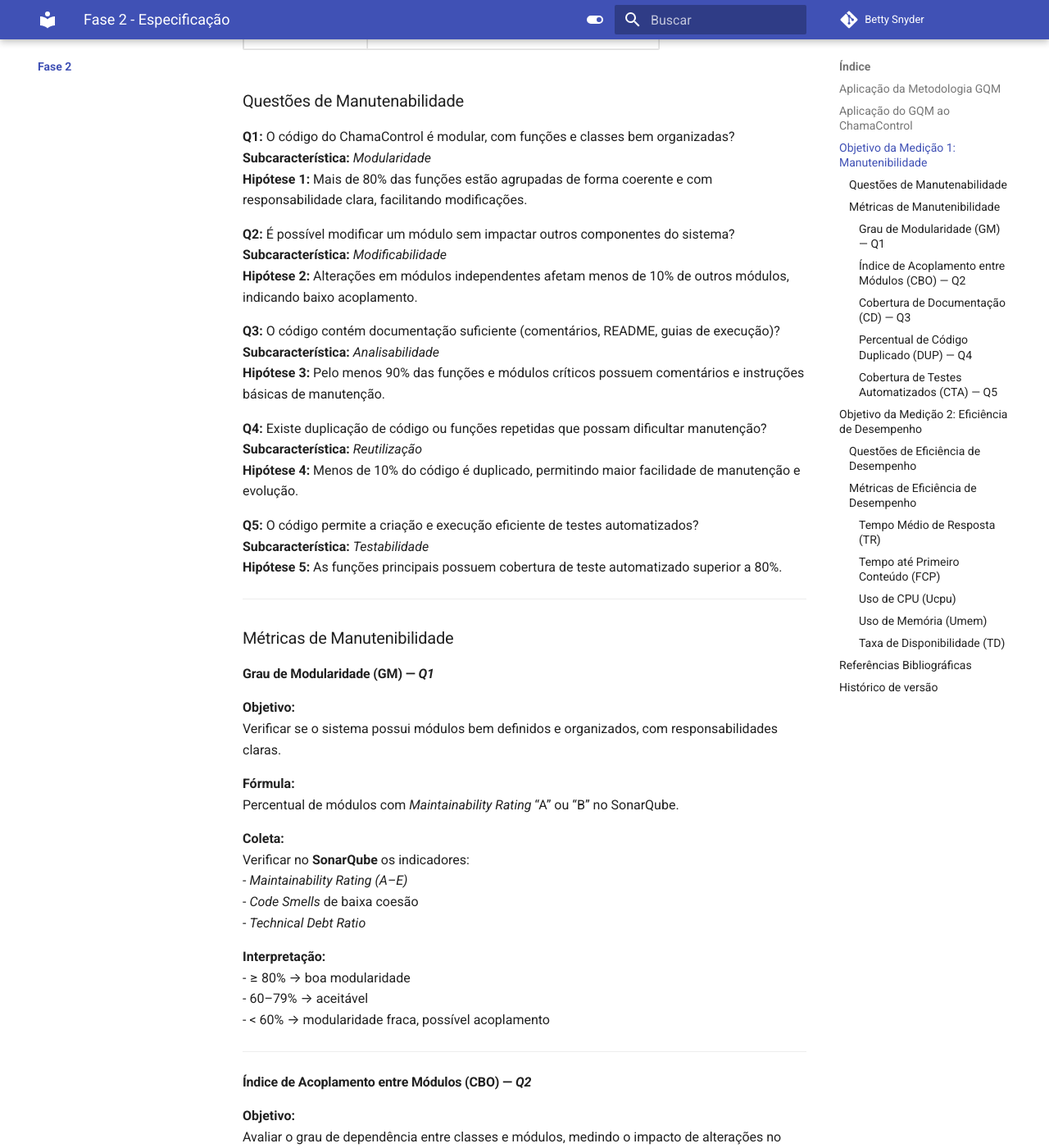
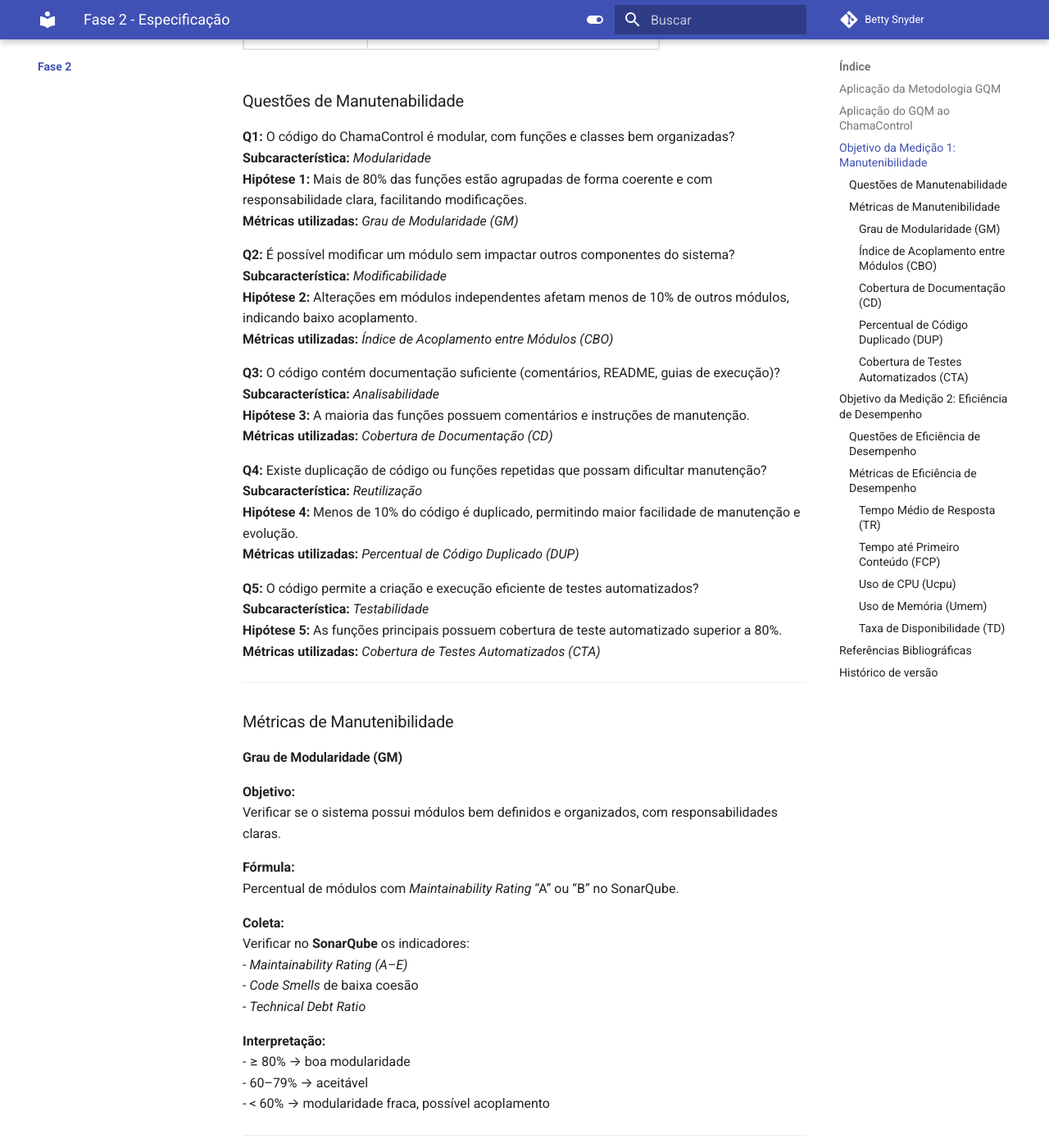
Before and after one commit to FCTE-Qualidade-de-Software-1/2025-2_T01_BETTY-SNYDER, an MkDocs documentation site: the page built from docs/Fase 2/index.md, in a window 1280 px wide and 1400 px high, scrolled down 1082 px. Shown: the whole window at 82% size. Built offline with MkDocs 1.6.1 and Material for MkDocs 9.7.7, drawn with Linux system fonts in a browser that asks for light colours; comment, search, counter and statistics services are not loaded; some of the changed text lies outside the part shown.

Commit message:
correcoes de padronizacao

```diff
--- a/docs/Fase 2/index.md
+++ b/docs/Fase 2/index.md
@@ -47,28 +47,33 @@
 **Q1:** O código do ChamaControl é modular, com funções e classes bem organizadas?
 **Subcaracterística:** *Modularidade*
 **Hipótese 1:** Mais de 80% das funções estão agrupadas de forma coerente e com responsabilidade clara, facilitando modificações.
+**Métricas utilizadas:** *Grau de Modularidade (GM)*
 
 **Q2:** É possível modificar um módulo sem impactar outros componentes do sistema?
 **Subcaracterística:** *Modificabilidade*
 **Hipótese 2:** Alterações em módulos independentes afetam menos de 10% de outros módulos, indicando baixo acoplamento.
+**Métricas utilizadas:** *Índice de Acoplamento entre Módulos (CBO)*
 
 **Q3:** O código contém documentação suficiente (comentários, README, guias de execução)?
 **Subcaracterística:** *Analisabilidade*
-**Hipótese 3:** Pelo menos 90% das funções e módulos críticos possuem comentários e instruções básicas de manutenção.
+**Hipótese 3:** A maioria das funções possuem comentários e instruções de manutenção.
+**Métricas utilizadas:** *Cobertura de Documentação (CD)*
 
 **Q4:** Existe duplicação de código ou funções repetidas que possam dificultar manutenção?
 **Subcaracterística:** *Reutilização*
 **Hipótese 4:** Menos de 10% do código é duplicado, permitindo maior facilidade de manutenção e evolução.
+**Métricas utilizadas:** *Percentual de Código Duplicado (DUP)*
 
 **Q5:** O código permite a criação e execução eficiente de testes automatizados?
 **Subcaracterística:** *Testabilidade*
 **Hipótese 5:** As funções principais possuem cobertura de teste automatizado superior a 80%.
+**Métricas utilizadas:** *Cobertura de Testes Automatizados (CTA)*
 
 ---
 
 ### Métricas de Manutenibilidade
 
-#### Grau de Modularidade (GM) — *Q1*
+#### Grau de Modularidade (GM)
 
 **Objetivo:**
 Verificar se o sistema possui módulos bem definidos e organizados, com responsabilidades claras.
@@ -89,7 +94,7 @@
 
 ---
 
-#### Índice de Acoplamento entre Módulos (CBO) — *Q2*
+#### Índice de Acoplamento entre Módulos (CBO)
 
 **Objetivo:**
 Avaliar o grau de dependência entre classes e módulos, medindo o impacto de alterações no sistema.
@@ -110,7 +115,7 @@
 
 ---
 
-#### Cobertura de Documentação (CD) — *Q3*
+#### Cobertura de Documentação (CD)
 
 **Objetivo:**
 Verificar se o código está bem documentado, com proporção adequada de comentários, README e guias de manutenção.
@@ -133,7 +138,7 @@
 
 ---
 
-#### Percentual de Código Duplicado (DUP) — *Q4*
+#### Percentual de Código Duplicado (DUP)
 
 **Objetivo:**
 Avaliar a taxa de duplicação de código, que reduz a reutilização e aumenta o esforço de manutenção.
@@ -151,7 +156,7 @@
 
 ---
 
-#### Cobertura de Testes Automatizados (CTA) — *Q5*
+#### Cobertura de Testes Automatizados (CTA)
 
 **Objetivo:**
 Avaliar a extensão dos testes automatizados sobre o código do sistema, medindo o quanto das funções e módulos principais estão cobertos por testes de unidade ou integração.
```
